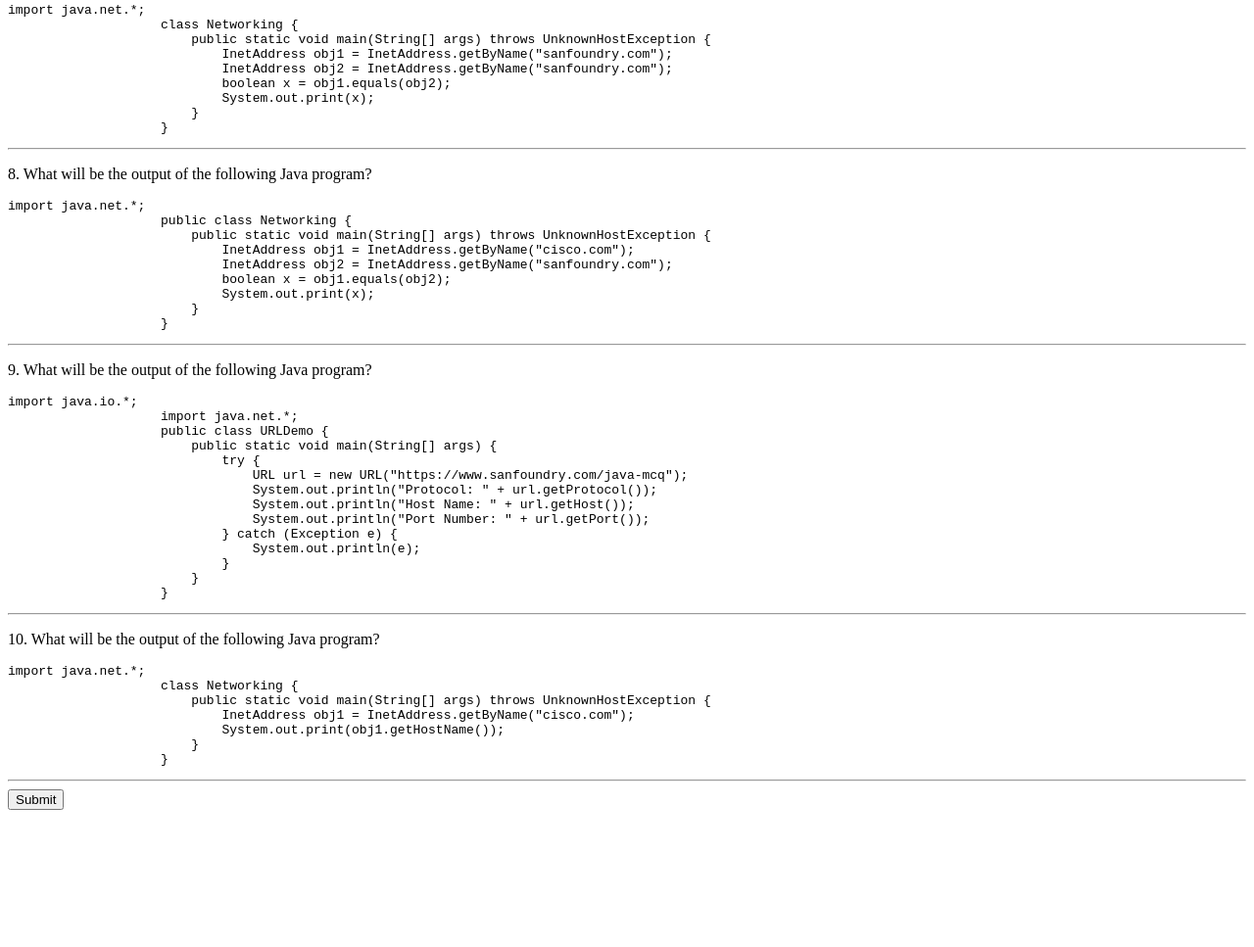
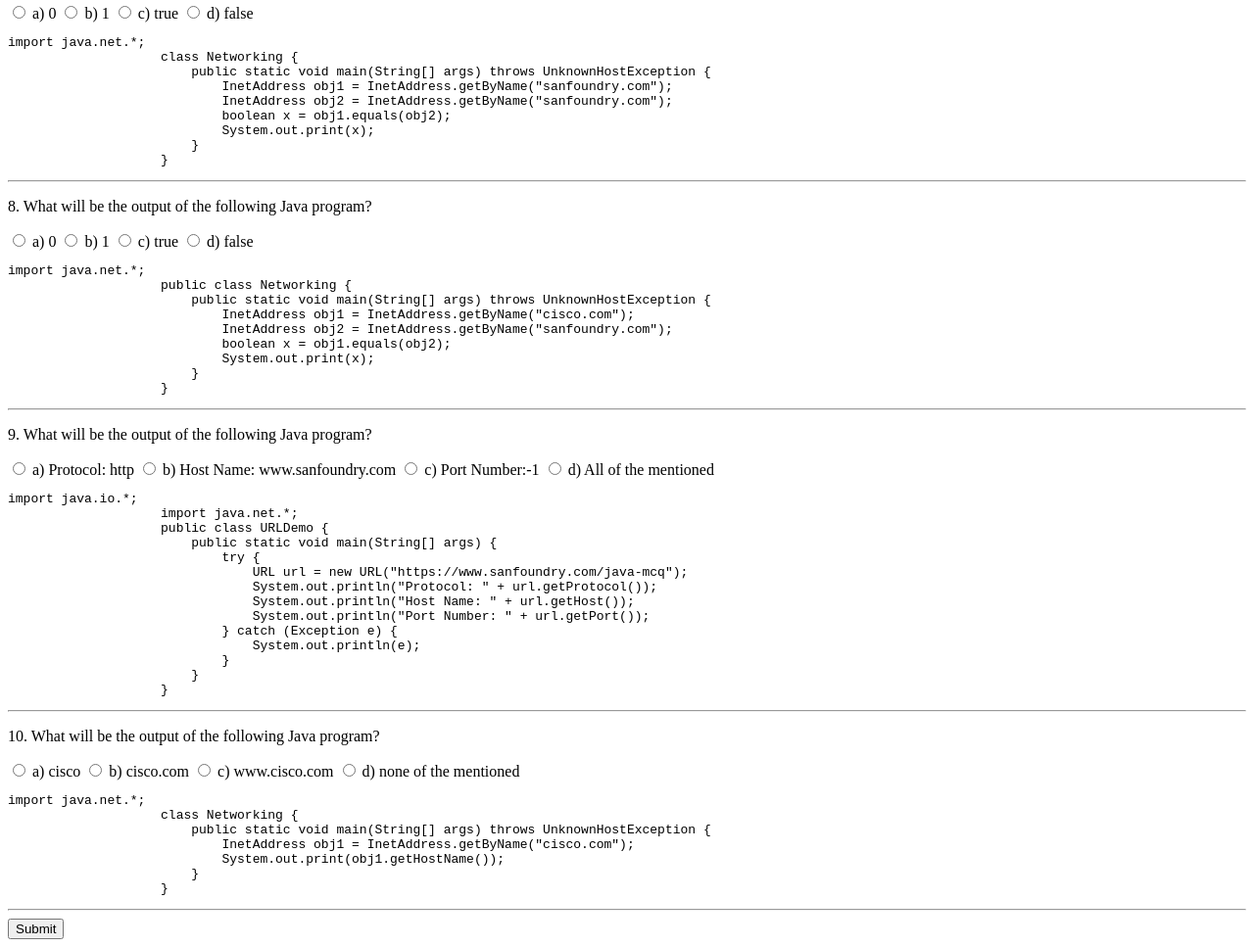
Before and after one commit to Khizarshah01/AdvanceJava, a plain HTML site: page McqQuestion/unit4.html in a window 1280 px wide. Shown: the part 591-1558 px from the top of the page at 98% size. Before the commit the page ends 1426 px from the top, so only its background shows below. Drawn offline with Linux system fonts and the light colour scheme.

Commit message:
mcq question

```diff
--- a/McqQuestion/unit4.html
+++ b/McqQuestion/unit4.html
@@ -60,6 +60,7 @@
                         }
                     }
                 `,
+              choices: ["a) 0", "b) 1", "c) true", "d) false"],
                 correctAnswer: "c"
             },
             {
@@ -75,6 +76,7 @@
                         }
                     }
                 `,
+              choices: ["a) 0", "b) 1", "c) true", "d) false"],
                 correctAnswer: "d"
             },
             {
@@ -95,6 +97,7 @@
                         }
                     }
                 `,
+              choices: ["a) Protocol: http", "b) Host Name: www.sanfoundry.com", "c) Port Number:-1", "d) All of the mentioned"],
                 correctAnswer: "d"
             },
             {
@@ -108,6 +111,7 @@
                         }
                     }
                 `,
+              choices: ["a) cisco","b) cisco.com","c) www.cisco.com","d) none of the mentioned"],
                 correctAnswer: "b"
             }
             // Add more questions here
```
